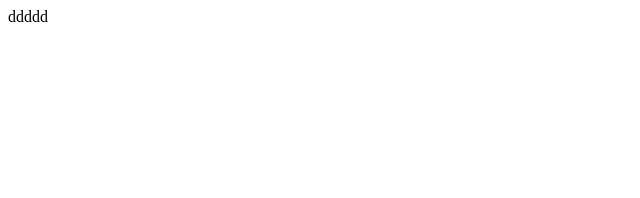
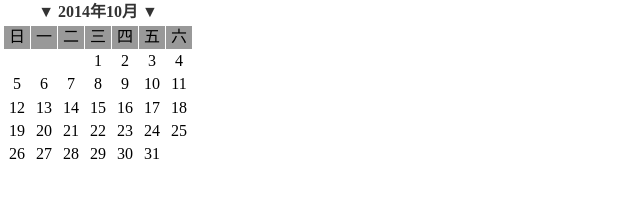
Before and after one commit to HCHCC/schedul, a plain HTML site: page index.html in a window 1280 px wide. Shown: the whole page, without its empty margins (0-640 px from the left). Drawn offline with nearby package versions, Linux system fonts and the light colour scheme.

Commit message:
Update index.html

```diff
--- a/index.html
+++ b/index.html
@@ -1 +1,74 @@
-ddddd
+<!doctype html>
+<html>
+<head lang="zh-TW"> <!-- web main language-->
+  <meta charset="utf-8">
+  <title>CYCU ICE TABLE TENNIS</title>
+  <link rel="stylesheet" href="normalize.css">
+  <link rel="stylesheet" href="main.css">
+<script src="http://ajax.googleapis.com/ajax/libs/jquery/1.11.1/jquery.min.js"></script>
+</head>
+<body>
+<table border="0" width="190">
+<tr>
+<td align="center"><b style="color:#333333;">▼ 2014年10月 ▼</b></td>
+</tr>
+<tr>
+<td><table border="0" width="190" cellpadding="2" cellspacing="1" bgcolor="">
+<tr align="center" bgcolor="#999999">
+<td>日</td>
+<td>一</td>
+<td>二</td>
+<td>三</td>
+<td>四</td>
+<td>五</td>
+<td>六</td>
+</tr>
+<tr align="center" bgcolor="#FFFFFF">
+<td></td>
+<td></td>
+<td></td>
+<td bgcolor="">1</td>
+<td>2</td>
+<td>3</td>
+<td>4</td>
+</tr>
+<tr align="center" bgcolor="#FFFFFF">
+<td>5</td>
+<td>6</td>
+<td>7</td>
+<td>8</td>
+<td>9</td>
+<td>10</td>
+<td>11</td>
+</tr>
+<tr align="center" bgcolor="#FFFFFF">
+<td>12</td>
+<td>13</td>
+<td>14</td>
+<td>15</td>
+<td>16</td>
+<td>17</td>
+<td>18</td>
+</tr>
+<tr align="center" bgcolor="#FFFFFF">
+<td>19</td>
+<td>20</td>
+<td>21</td>
+<td>22</td>
+<td>23</td>
+<td>24</td>
+<td>25</td>
+</tr>
+<tr align="center" bgcolor="#FFFFFF">
+<td>26</td>
+<td>27</td>
+<td>28</td>
+<td>29</td>
+<td>30</td>
+<td>31</td>
+<td></td>
+</tr>
+</table></td>
+</tr>
+</table>
+</body>
```
